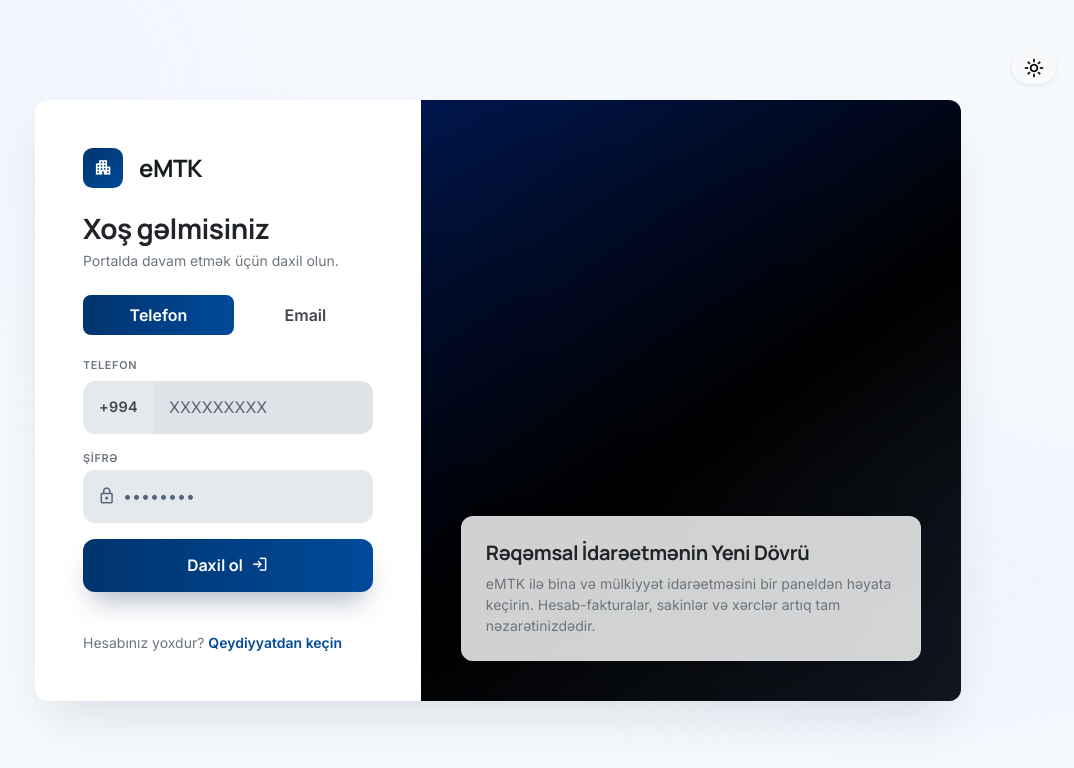
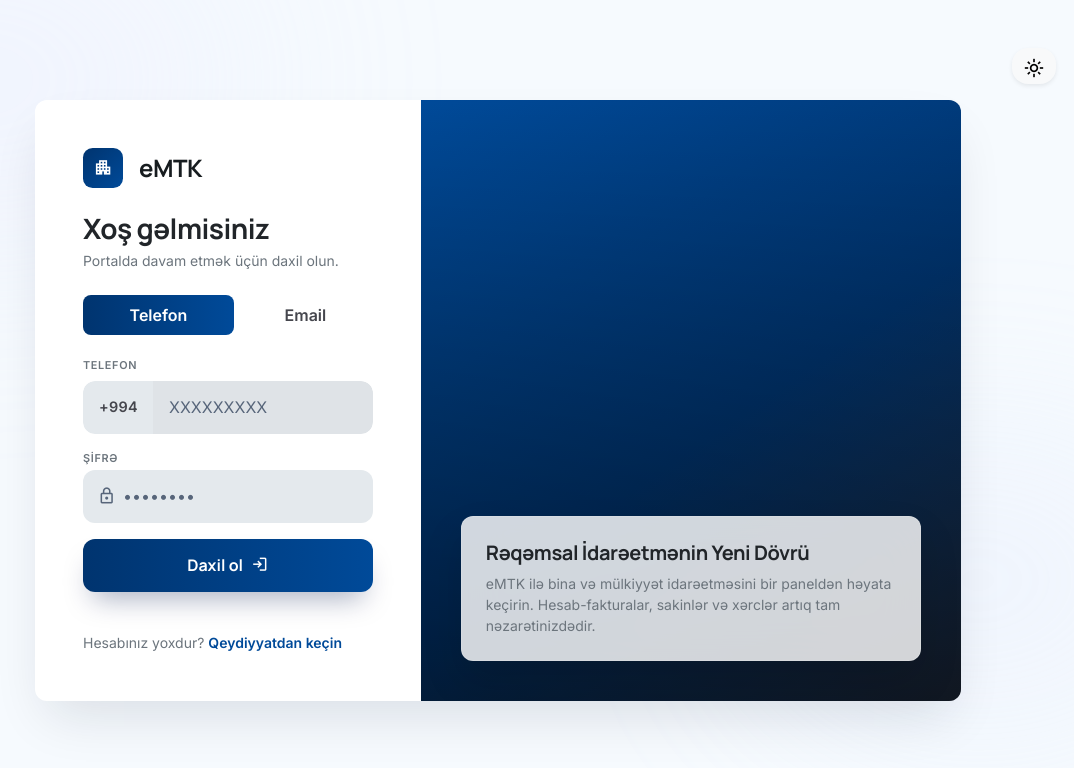
Before and after one commit to irzayev/emtk, a Flask app: page /login in a window 1280 px wide. Shown: the top 768 px of the page, without its empty margins (142-1216 px from the left). Run offline with Flask 3, Linux system fonts and the light colour scheme; data comes from the database, SQL or seed files in the repository; some libraries are stand-ins or nearby versions.

Commit message:
Update login.html

```diff
--- a/templates/login.html
+++ b/templates/login.html
@@ -101,7 +101,7 @@
             </div>
 
             <div class="col-lg-7 emtk-auth-hero d-none d-lg-flex flex-column justify-content-end text-white p-0">
-                <div class="position-relative w-100 h-100" style="min-height:22rem;background:linear-gradient(145deg, #00164e 0%, #000000 55%, #1e293b 100%);"></div>
+                <div class="position-relative w-100 h-100" style="min-height:22rem;background:linear-gradient(145deg, #004a99 0%, #00346f 55%, #1e293b 100%);"></div>
                 <div class="emtk-auth-hero-overlay"></div>
                 <div class="emtk-auth-hero-panel position-absolute">
                     <div class="emtk-glass-panel text-dark">
```
